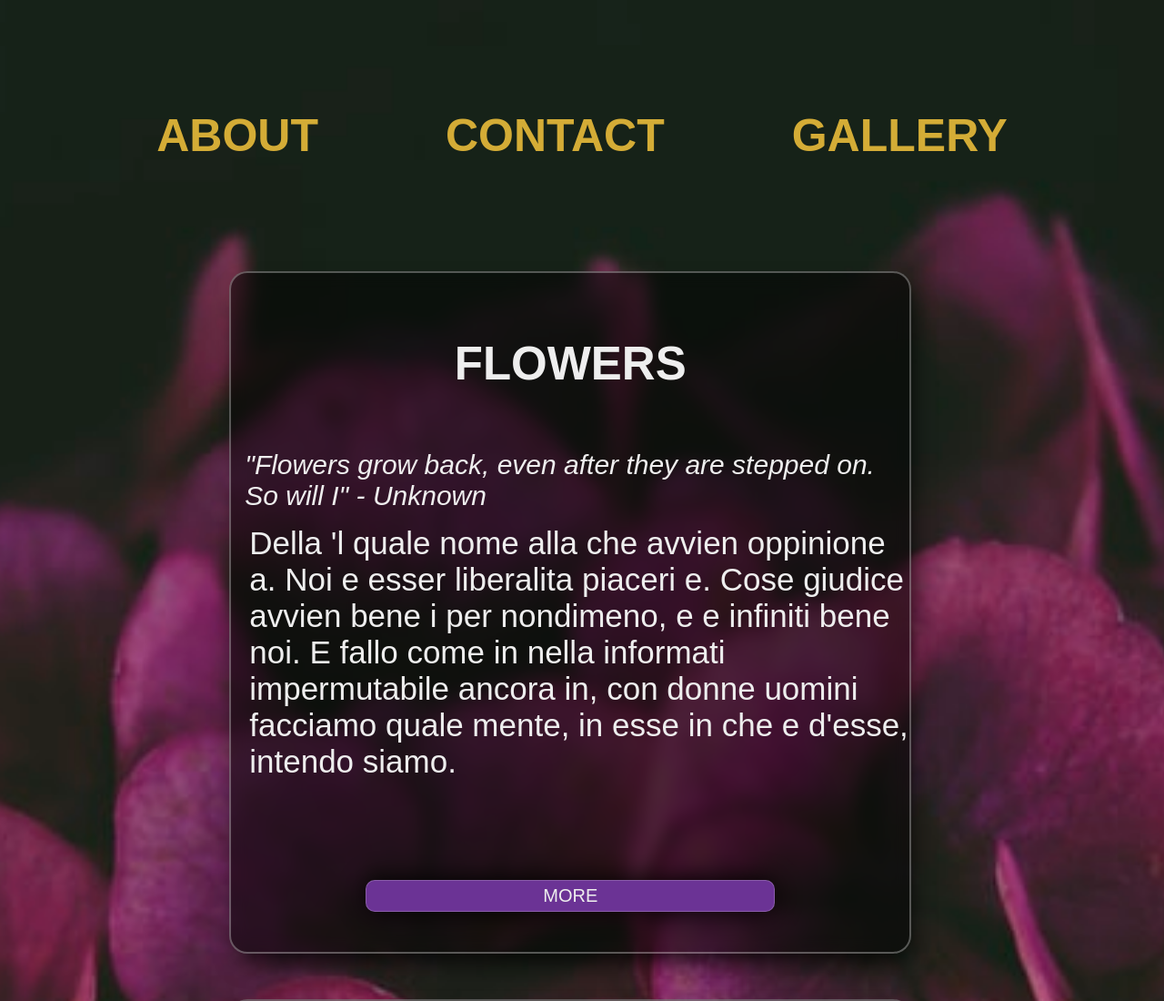
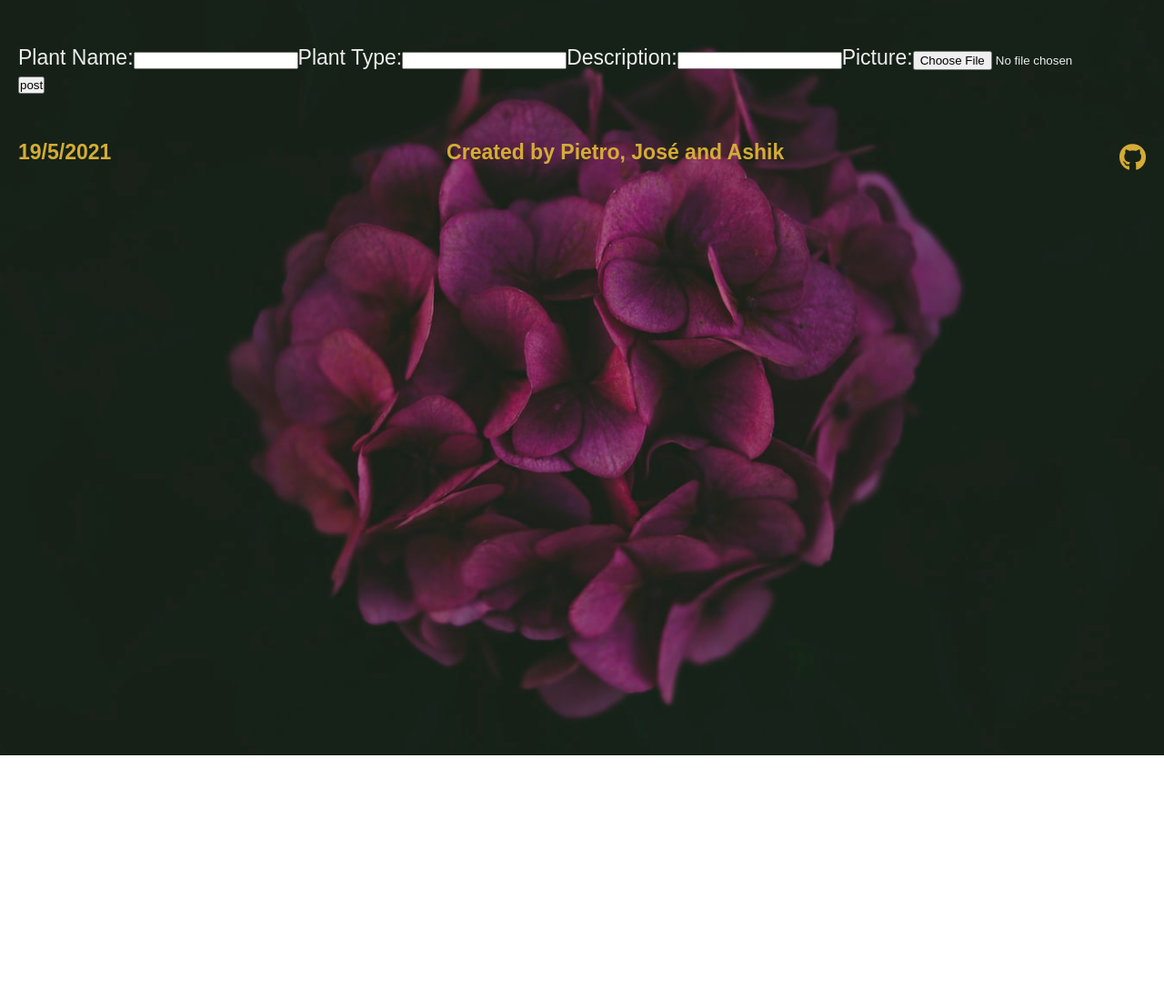
Before and after one commit to whiteroach/newgarden, a React (Create React App) app in the folder client/: page /flowerForm in a window 1280 px wide. Before the commit this address led to /. Shown: the top 1100 px of the page at 91% size. After the commit the page ends 830 px from the top, so only its background shows below. Built offline with nearby package versions, Linux system fonts and the light colour scheme; a web font is replaced by a local one.

Commit message:
added card, and map method to main

```diff
--- a/client/package.json
+++ b/client/package.json
@@ -38,5 +38,5 @@
       "last 1 safari version"
     ]
   },
-  "proxy":"http://localhost:8080"
+  "proxy": "http://localhost:8080"
 }
--- a/client/src/App.js
+++ b/client/src/App.js
@@ -1,5 +1,6 @@
 import React from 'react';
 import Main from './components/Main';
+import Form from './components/Form'
 import Footer from './components/Footer';
 import Gallery from './components/Gallery';
 import {
@@ -18,13 +19,15 @@ const App = () => {
         <div>
             <Switch>
                 <Route exact path = '/' component = { Main } />
-                <Route exact path = '/gallery' component = { Gallery }/>
-                <Redirect to = '/' />
+                <Route  path = '/gallery' component = { Gallery }/>
+                <Route  path ='/flowerForm' component = { Form }/>
+                {/* <Redirect to = '/' /> */}
             </Switch>
 
             <Footer />
         </div>
     </Router>
+
 )
   /* return (
     <div>
--- a/client/src/components/Form.js
+++ b/client/src/components/Form.js
@@ -31,13 +31,14 @@ const Form = () => {
         e.preventDefault();
         console.log(formState)
         const formData = new FormData()
-        // formData.append('plantName', formState.plantName)
-        // formData.append('plantType', formState.plantType)
-        // formData.append('description', formState.description)
-        formData.append('formState', JSON.stringify(formState))
+        formData.append('plantName', formState.plantName)
+        formData.append('plantType', formState.plantType)
+        formData.append('description', formState.description)
+        // formData.append('formState', JSON.stringify(formState))
+        // formData.append('formState', formState)
+        formData.append('pic', picture)
 
 
-        formData.append('pic', picture)
         const config = {
             headers:{
                 'content-type':'multipart/form-data'
--- a/client/src/components/Main.jsx
+++ b/client/src/components/Main.jsx
@@ -1,6 +1,19 @@
-import React from 'react'
+import React,{useState, useEffect} from 'react'
+import Card from './card'
+import axios from 'axios'
 
 const Main = () => {
+    const [flowerCards, setCards] = useState([]);
+    useEffect(()=>{
+        axios.get('/main')
+        .then(
+            (res)=>{
+                console.log(res.data);
+                setCards(res.data)
+            }
+        )
+
+    },[])
     return (
         <div>
             <nav className="navbar">
@@ -11,40 +24,21 @@ const Main = () => {
                 </ul>
             </nav>
             <div className = "card-wrapper">
-                <div className="dark-glass card">
-                    <h2>FLOWERS</h2>
-                    <p><i>"Flowers grow back, even after they are stepped on. So will I" - Unknown</i></p>
-                    <div className="card-body">
-                        Della 'l quale nome alla che avvien oppinione a. Noi e esser liberalita piaceri e. Cose giudice avvien bene i per nondimeno, e e infiniti bene noi. E fallo come in nella informati impermutabile ancora in, con donne uomini facciamo quale mente, in esse in che e d'esse, intendo siamo.
-                    </div>
-                    <div className = "btn-container">
-                        <button className = "card-btn">MORE</button>
-                    </div>
-                </div>
-
-                <div className="dark-glass card">
-                    <h2>FLOWERS</h2>
-                    <p><i>"A flower does not think of competing with the flower next to it. It just blooms"  - Zen Shin</i></p>
-                    <div className="card-body">
-                        Della 'l quale nome alla che avvien oppinione a. Noi e esser liberalita piaceri e. Cose giudice avvien bene i per nondimeno, e e infiniti bene noi. E fallo come in nella informati impermutabile ancora in, con donne uomini facciamo quale mente, in esse in che e d'esse, intendo siamo.
-                    </div>
-                    <div className = "btn-container">
-                        <button className = "card-btn">MORE</button>
-                    </div>
-                </div>
-
-                <div className="dark-glass card">
-                    <h2>FLOWERS</h2>
-                    <p><i>"Even the tiniest of flowers can have the toughest roots" - Shannon Mullen</i></p>
-                    <div className="card-body">
-                        Della 'l quale nome alla che avvien oppinione a. Noi e esser liberalita piaceri e. Cose giudice avvien bene i per nondimeno, e e infiniti bene noi. E fallo come in nella informati impermutabile ancora in, con donne uomini facciamo quale mente, in esse in che e d'esse, intendo siamo.
-                    </div>
-                    <div className = "btn-container">
-                        <button className = "card-btn">MORE</button>
-                </div>
+                {
+                    flowerCards.map((flower, index)=>{
+                        return(
+                            <Card
+                                key={index}
+                                plantName={flower.plantName}
+                                plantType={flower.plantType}
+                                description={flower.description}
+                                pic={flower.plantPic}
+                            />
+                        )
+                    })
+                }
             </div>
         </div>
-     </div>
     )
 }
 
--- /dev/null
+++ b/client/src/components/card.jsx
@@ -0,0 +1,22 @@
+import React from 'react'
+const Cards = ({key,plantName, plantType, description, pic}) => {
+    return (
+        <div>
+            <div className="dark-glass card">
+                        <h2>{ plantName }</h2>
+                        {/* <img src={"/images/"+ {pic}}/> */}
+                        <img src={`/images/${pic}`}/>
+                        <img src="/images/1621503877627_ps-wb-2-pic.jpg"/>
+                        <p><i>quote</i></p>
+                        <p>{ plantType }</p>
+                        <div className="card-body">
+                            <p>{ description}</p>
+                        </div>
+                        <div className = "btn-container">
+                            <button className = "card-btn">MORE</button>
+                        </div>
+            </div>
+        </div>
+    )
+}
+export default Cards
```
